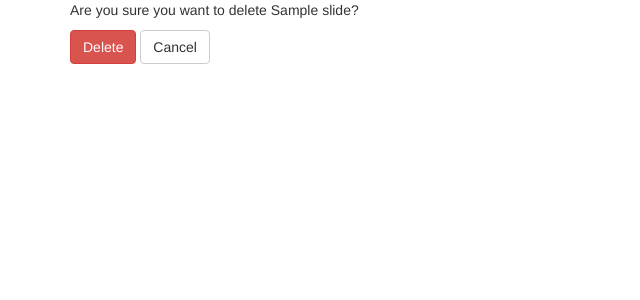
After one commit to jbittel/django-signage, a Django app: template signage/templates/signage/slide_confirm_delete.html in a window 1280 px wide. The commit adds this page. Shown: the top 300 px of the page, without its empty margins (0-640 px from the left). Run offline with Django 3.2, Linux system fonts and the light colour scheme; the template is opened without the code that fills it: most values are stand-ins (such as "Sample title", 1, 10 or a date in 2020); some libraries are stand-ins or nearby versions.

Commit message:
Add delete functionality for displays and slides

```diff
--- a/signage/templates/signage/display_form.html
+++ b/signage/templates/signage/display_form.html
@@ -7,5 +7,8 @@
     {{ form|crispy }}
     <button type="submit" class="btn btn-primary">Save</button>
     <a href="{% url "signage:display_list" %}" class="btn btn-default" role="button">Done</a>
+    {% if display %}
+      <a href="{% url "signage:display_delete" display.pk %}" class="btn btn-danger pull-right" role="button">Delete</a>
+    {% endif %}
   </form>
 {% endblock content %}
--- /dev/null
+++ b/signage/templates/signage/slide_confirm_delete.html
@@ -0,0 +1,10 @@
+{% extends "signage/base.html" %}
+
+{% block content %}
+  <form action="" method="post">
+    {% csrf_token %}
+    <p>Are you sure you want to delete {{ slide }}?</p>
+    <button type="submit" class="btn btn-danger">Delete</button>
+    <a href="{% url "signage:slide_update" slide.pk %}" class="btn btn-default" role="button">Cancel</a>
+  </form>
+{% endblock content %}
--- a/signage/templates/signage/slide_form.html
+++ b/signage/templates/signage/slide_form.html
@@ -7,5 +7,8 @@
     {{ form|crispy }}
     <button type="submit" class="btn btn-primary">Save</button>
     <a href="{% url "signage:slide_list" %}" class="btn btn-default" role="button">Done</a>
+    {% if slide %}
+      <a href="{% url "signage:slide_delete" slide.pk %}" class="btn btn-danger pull-right" role="button">Delete</a>
+    {% endif %}
   </form>
 {% endblock content %}
--- a/signage/urls.py
+++ b/signage/urls.py
@@ -1,10 +1,12 @@
 from django.conf.urls import url
 
 from .views import DisplayCreate
+from .views import DisplayDelete
 from .views import DisplayDetail
 from .views import DisplayList
 from .views import DisplayUpdate
 from .views import SlideCreate
+from .views import SlideDelete
 from .views import SlideList
 from .views import SlideUpdate
 
@@ -15,8 +17,10 @@ urlpatterns = [
     url(r'^(?P<pk>\d+)/$', DisplayDetail.as_view(), name='display'),
     url(r'^displays/$', DisplayList.as_view(), name='display_list'),
     url(r'^displays/create/$', DisplayCreate.as_view(), name='display_create'),
+    url(r'^displays/delete/(?P<pk>\d+)/$', DisplayDelete.as_view(), name='display_delete'),
     url(r'^displays/update/(?P<pk>\d+)/$', DisplayUpdate.as_view(), name='display_update'),
     url(r'^slides/$', SlideList.as_view(), name='slide_list'),
     url(r'^slides/create/$', SlideCreate.as_view(), name='slide_create'),
+    url(r'^slides/delete/(?P<pk>\d+)/$', SlideDelete.as_view(), name='slide_delete'),
     url(r'^slides/update/(?P<pk>\d+)/$', SlideUpdate.as_view(), name='slide_update'),
 ]
```
Also changed, not shown: signage/templates/signage/display_confirm_delete.html (added, +10 -0 lines), signage/views.py (+12 -0 lines).
